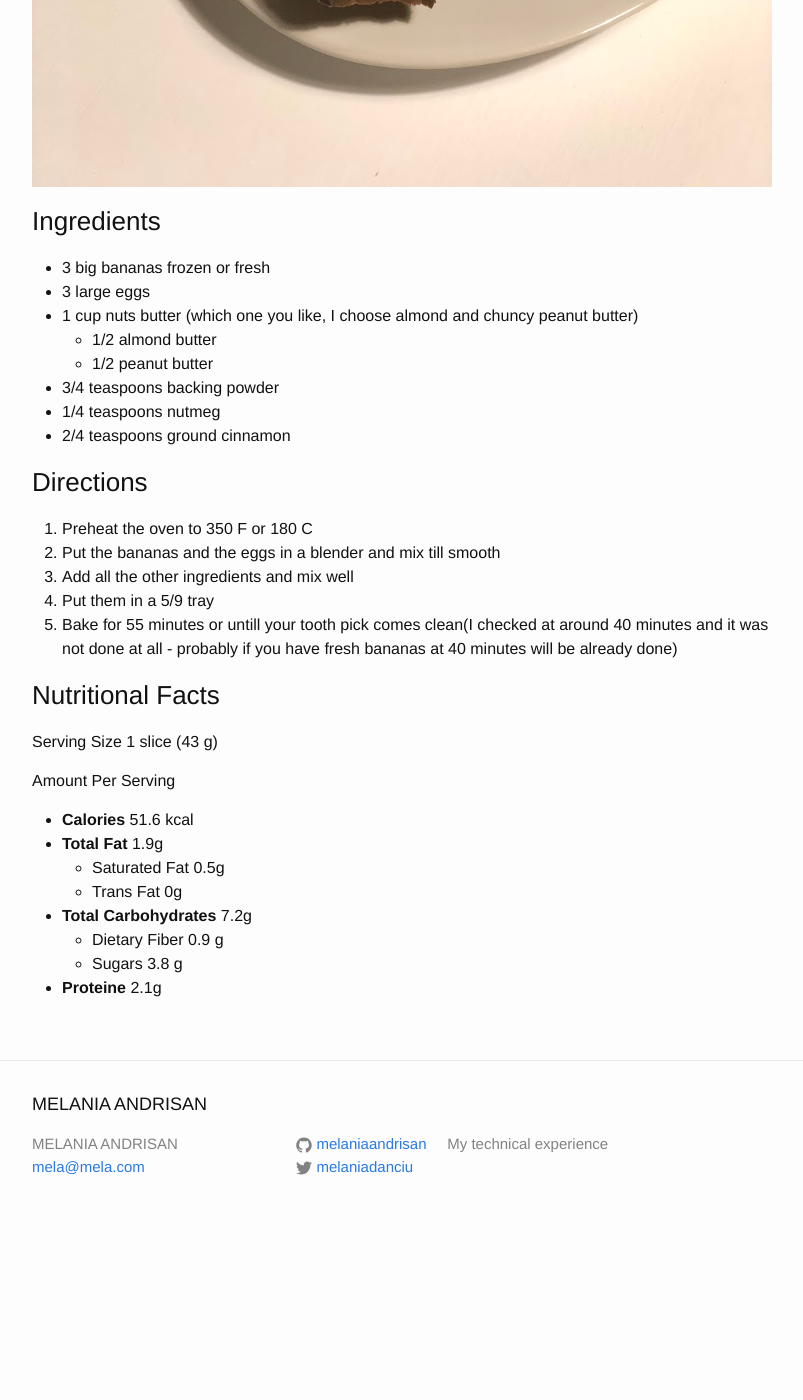
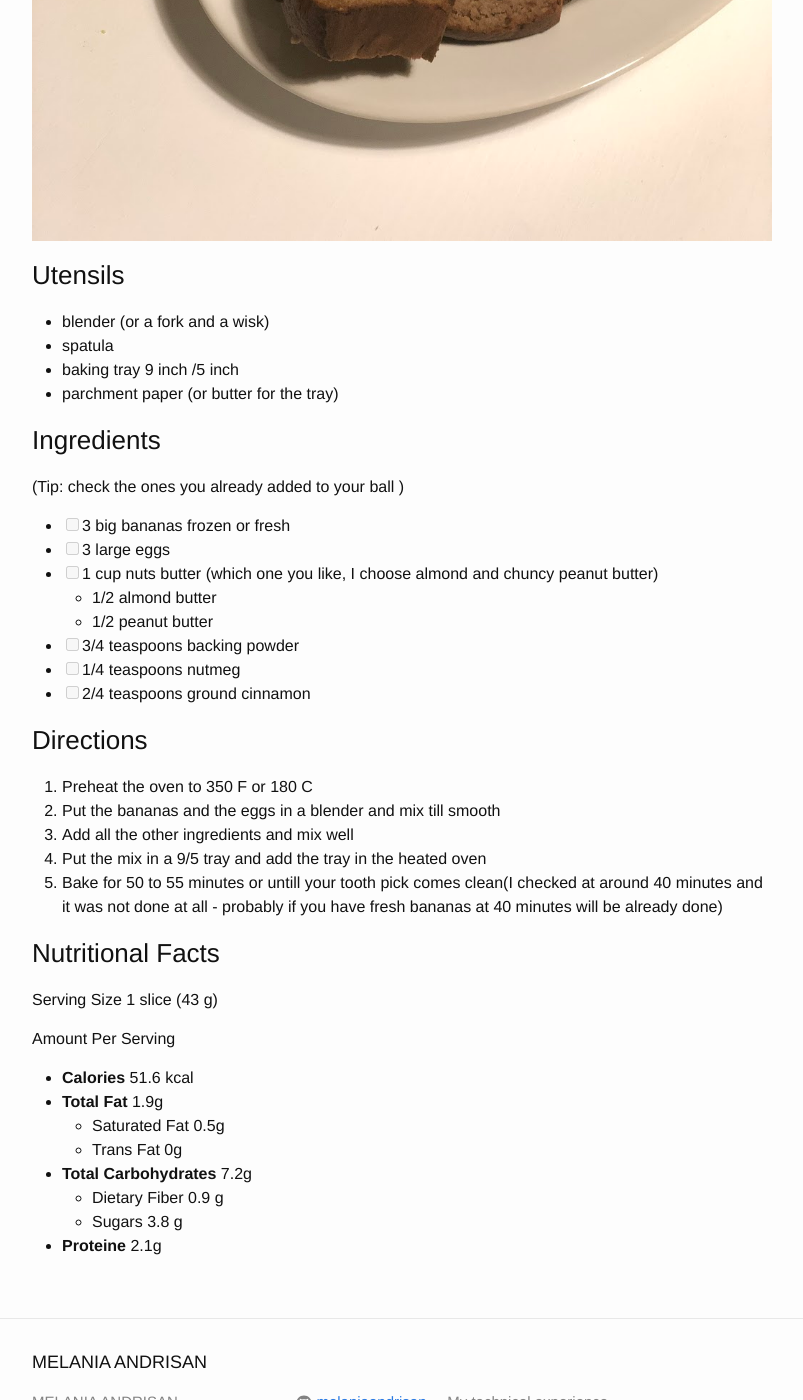
Before and after one commit to melaniaandrisan/melaniaandrisan.github.io, a Jekyll site: the page built from _posts/2018-09-25-Paleo-banana-bread.md, in a window 1280 px wide and 1400 px high, scrolled down 1126 px. Shown: the whole window, without its empty margins (238-1041 px from the left). Built offline with Jekyll 4.4.1, drawn with Linux system fonts in a browser that asks for light colours; comment, search, counter and statistics services are not loaded; before the commit the page ends 2364 px from its top, so only the background shows below that.

Commit message:
Update 2018-09-25-Paleo-banana-bread.md

```diff
--- a/_posts/2018-09-25-Paleo-banana-bread.md
+++ b/_posts/2018-09-25-Paleo-banana-bread.md
@@ -11,28 +11,38 @@ title: "Paleo Almond Butter Banana Bread"
 This is one of my little one favorites. Is fluffly, moist, with a thin crust and easy to handle by her small hands.
 
 **Prep Time**: 5 minutes
+
 **Cook time**: 50 to 55 minutes fot frozen bananas/40-45 minutes for fresh
+
 **Servings**: 12 slices
+
 
 ![Paleo Bread]({{ site.url }}/assets/paleo_banana_bread.JPG)
 
+### Utensils
+- blender (or a fork and a wisk)
+- spatula
+- baking tray 9 inch /5 inch
+- parchment paper (or butter for the tray)
+
 ### Ingredients
+(Tip: check the ones you already added to your ball )
 
-- 3 big bananas frozen or fresh
-- 3 large eggs
-- 1 cup nuts butter (which one you like, I choose almond and chuncy peanut butter)
+- [ ] 3 big bananas frozen or fresh
+- [ ] 3 large eggs
+- [ ] 1 cup nuts butter (which one you like, I choose almond and chuncy peanut butter)
   - 1/2 almond butter
   - 1/2 peanut butter
-- 3/4 teaspoons backing powder
-- 1/4 teaspoons nutmeg
-- 2/4 teaspoons ground cinnamon
+- [ ] 3/4 teaspoons backing powder
+- [ ] 1/4 teaspoons nutmeg
+- [ ] 2/4 teaspoons ground cinnamon
 
 ### Directions
 1. Preheat the oven to 350 F or 180 C
 2. Put the bananas and the eggs in a blender and mix till smooth
 3. Add all the other ingredients and mix well
-4. Put them in a 5/9 tray
-5. Bake for 55 minutes or untill your tooth pick comes clean(I checked at around 40 minutes and it was not done at all - probably if you have fresh bananas at 40 minutes will be already done)
+4. Put the mix in a 9/5 tray and add the tray in the heated oven
+5. Bake for 50 to 55 minutes or untill your tooth pick comes clean(I checked at around 40 minutes and it was not done at all - probably if you have fresh bananas at 40 minutes will be already done)
 
 ### Nutritional Facts
 Serving Size 1 slice (43 g)
```
